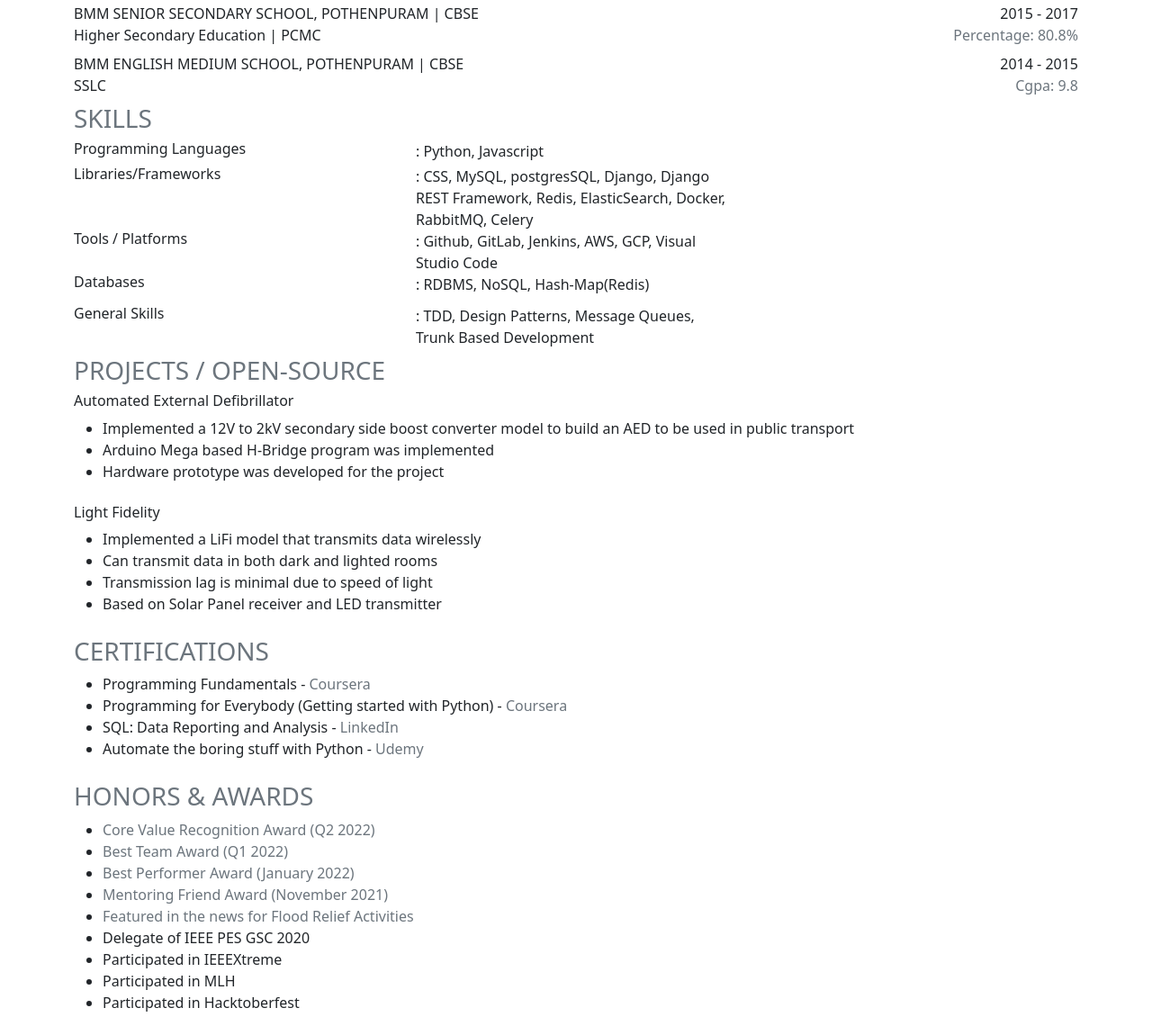
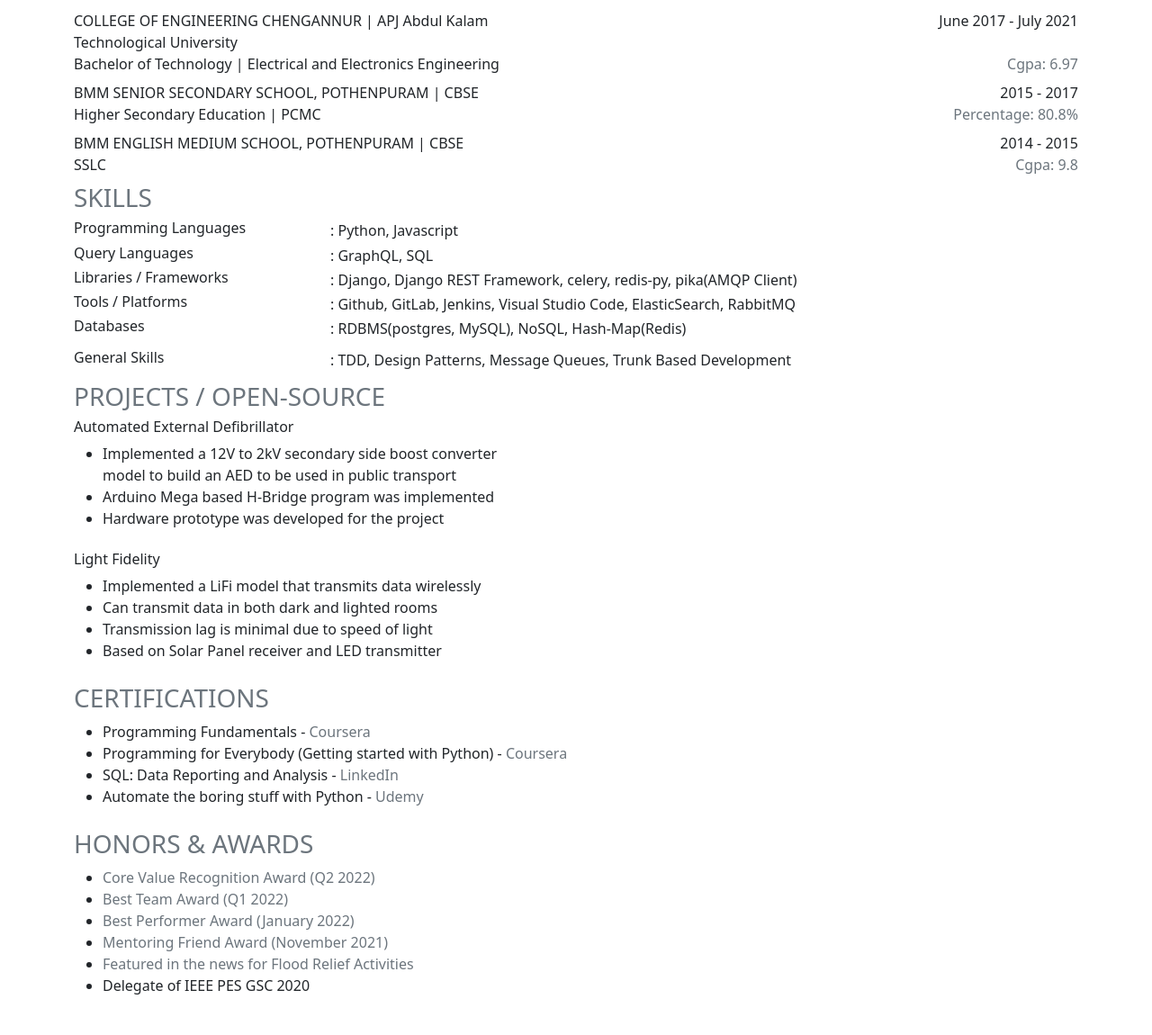
Before and after one commit to libinmv/resume, a plain HTML site: page index.html in a window 1280 px wide. Shown: the part 1629-2779 px from the top of the page at 90% size. Drawn offline with nearby package versions, Linux system fonts and the light colour scheme.

```diff
--- a/index.html
+++ b/index.html
@@ -21,13 +21,14 @@
     <div class="container">
         <div class=" display-1 d-flex justify-content-center mt-2">Libin Mathew Varghese</div>
         <div class="d-flex justify-content-center">
-            <p>
+            <p style="text-align: center;">
                 <i class="fa-solid fa-location-dot"></i>
                 <a class="link_unset" href="https://goo.gl/maps/n5uB3GsSZRBQU9yE9" target="_blank"
                     rel="noopener noreferrer">Madappattu Naduvile
-                    Muriyil(H),Poothakuzhy P.O Pampady, Kottayam, Kerala, India; Zip Code: 686521</a> | <i
+                    Muriyil(H),Poothakuzhy P.O Pampady, Kottayam, Kerala, India.<br> Zip Code: 686521</a><br><br><i
                     class="fa-solid fa-phone ms-2"></i>
-                <a class="link_unset" href="tel:+918281989880">+918281989880</a>
+                <a class="link_unset" href="tel:+918281989880">+918281989880</a> |
+                <a class="link_unset" href="tel:+916238021099">+916238021099</a>
             </p>
         </div>
         <hr class="bg-dark border-3 border-top border-secondary">
@@ -217,29 +218,28 @@
         </div>
         <h3 class="text-secondary">SKILLS</h3>
         <div class="row d-flex">
-            <div class="col h6 flex-grow-1">Programming Languages</div>
-            <div class="col">: Python, Javascript</div>
-            <div class="col"></div>
+            <div class="col-3 h6 flex-grow-1">Programming Languages</div>
+            <div class="col-9">: Python, Javascript</div>
         </div>
         <div class="row d-flex">
-            <div class="col h6 flex-grow-1">Libraries/Frameworks</div>
-            <div class="col">: CSS, MySQL, postgresSQL, Django, Django REST Framework, Redis, ElasticSearch, Docker, RabbitMQ, Celery</div>
-            <div class="col"></div>
+            <div class="col-3 h6 flex-grow-1">Query Languages</div>
+            <div class="col-9">: GraphQL, SQL</div>
         </div>
         <div class="row d-flex">
-            <div class="col h6 flex-grow-1">Tools / Platforms</div>
-            <div class="col">: Github, GitLab, Jenkins, AWS, GCP, Visual Studio Code</div>
-            <div class="col"></div>
+            <div class="col-3 h6 flex-grow-1">Libraries / Frameworks</div>
+            <div class="col-9">: Django, Django REST Framework, celery, redis-py, pika(AMQP Client)</div>
+        </div>
+        <div class="row d-flex">
+            <div class="col-3 h6 flex-grow-1">Tools / Platforms</div>
+            <div class="col-9">: Github, GitLab, Jenkins, Visual Studio Code, ElasticSearch, RabbitMQ</div>
         </div>
         <div class="row d-flex mb-2">
-            <div class="col h6 flex-grow-1">Databases</div>
-            <div class="col">: RDBMS, NoSQL, Hash-Map(Redis)</div>
-            <div class="col"></div>
+            <div class="col-3 h6 flex-grow-1">Databases</div>
+            <div class="col-9">: RDBMS(postgres, MySQL), NoSQL, Hash-Map(Redis)</div>
         </div>
         <div class="row d-flex mb-2">
-            <div class="col h6 flex-grow-1">General Skills</div>
-            <div class="col">: TDD, Design Patterns, Message Queues, Trunk Based Development</div>
-            <div class="col"></div>
+            <div class="col-3 h6 flex-grow-1">General Skills</div>
+            <div class="col-9">: TDD, Design Patterns, Message Queues, Trunk Based Development</div>
         </div>
         <h3 class="text-secondary">PROJECTS / OPEN-SOURCE</h3>
         <div class="row">
@@ -248,7 +248,7 @@
         <div class="row mb-2">
             <div>
                 <ul>
-                    <li>Implemented a 12V to 2kV secondary side boost converter model to build an AED to be used in
+                    <li>Implemented a 12V to 2kV secondary side boost converter<br> model to build an AED to be used in
                         public transport</li>
                     <li>Arduino Mega based H-Bridge program was implemented</li>
                     <li>Hardware prototype was developed for the project</li>
@@ -324,9 +324,6 @@
                             target="_blank" rel="noopener noreferrer">Featured in the news for Flood Relief
                             Activities</a></li>
                     <li>Delegate of IEEE PES GSC 2020</li>
-                    <li>Participated in IEEEXtreme</li>
-                    <li>Participated in MLH</li>
-                    <li>Participated in Hacktoberfest</li>
                 </ul>
             </div>
         </div>
```
Also changed, not shown: 2 other files.
